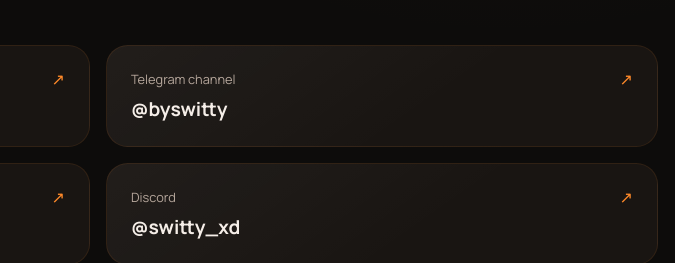
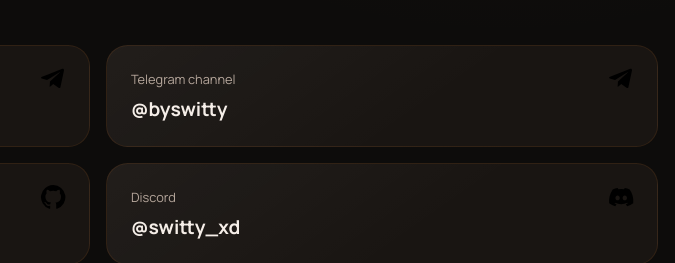
Before and after one commit to swittyy/SwitSite, an Astro site: page /SwitSite/contacts in a window 1280 px wide. Shown: the part 408-671 px from the top of the page, 542-1217 px from the left. Built offline with nearby package versions, Linux system fonts and the light colour scheme; Astro itself is replaced by a stand-in of ours.

Commit message:
style: use social brand icons in contacts

```diff
--- a/src/pages/contacts.astro
+++ b/src/pages/contacts.astro
@@ -7,10 +7,10 @@ import BaseLayout from "@layouts/BaseLayout.astro";
     <h1>Контакты<span>.</span></h1>
     <p>Если хочешь что-то обсудить, предложить идею или просто поболтать — вот где меня найти.</p>
     <div class="contact-grid">
-      <a class="contact surface" href="https://t.me/switty_xd" target="_blank" rel="noreferrer"><span>Telegram</span><strong>@switty_xd</strong><span class="arrow">↗</span></a>
-      <a class="contact surface" href="https://t.me/byswitty" target="_blank" rel="noreferrer"><span>Telegram channel</span><strong>@byswitty</strong><span class="arrow">↗</span></a>
-      <a class="contact surface" href="https://github.com/swittyy" target="_blank" rel="noreferrer"><span>GitHub</span><strong>@swittyy</strong><span class="arrow">↗</span></a>
-      <a class="contact surface" href="https://discord.com/users/1569635234910314627" target="_blank" rel="noreferrer"><span>Discord</span><strong>@switty_xd</strong><span class="arrow">↗</span></a>
+      <a class="contact surface" href="https://t.me/switty_xd" target="_blank" rel="noreferrer"><span>Telegram</span><strong>@switty_xd</strong><span class="contact-brand" aria-hidden="true"><svg viewBox="0 0 24 24"><path d="M21.8 4.2 18.6 19c-.24 1.05-.86 1.31-1.74.82l-4.82-3.55-2.32 2.23c-.26.26-.48.48-.98.48l.35-4.9 8.92-8.06c.39-.35-.09-.55-.61-.2L6.38 12.8l-4.7-1.47c-1.02-.32-1.04-1.02.21-1.51L20.3 2.6c.86-.32 1.62.21 1.5 1.6Z"/></svg></span></a>
+      <a class="contact surface" href="https://t.me/byswitty" target="_blank" rel="noreferrer"><span>Telegram channel</span><strong>@byswitty</strong><span class="contact-brand" aria-hidden="true"><svg viewBox="0 0 24 24"><path d="M21.8 4.2 18.6 19c-.24 1.05-.86 1.31-1.74.82l-4.82-3.55-2.32 2.23c-.26.26-.48.48-.98.48l.35-4.9 8.92-8.06c.39-.35-.09-.55-.61-.2L6.38 12.8l-4.7-1.47c-1.02-.32-1.04-1.02.21-1.51L20.3 2.6c.86-.32 1.62.21 1.5 1.6Z"/></svg></span></a>
+      <a class="contact surface" href="https://github.com/swittyy" target="_blank" rel="noreferrer"><span>GitHub</span><strong>@swittyy</strong><span class="contact-brand" aria-hidden="true"><svg viewBox="0 0 24 24"><path d="M12 .9a11.1 11.1 0 0 0-3.51 21.63c.56.1.76-.24.76-.54v-2.1c-3.1.67-3.76-1.32-3.76-1.32-.5-1.29-1.24-1.63-1.24-1.63-1.01-.69.08-.68.08-.68 1.12.08 1.71 1.15 1.71 1.15 1 1.7 2.62 1.21 3.26.92.1-.72.39-1.21.71-1.49-2.48-.28-5.09-1.24-5.09-5.52 0-1.22.44-2.22 1.15-3-.12-.28-.5-1.42.11-2.96 0 0 .94-.3 3.05 1.15a10.6 10.6 0 0 1 5.55 0c2.11-1.45 3.05-1.15 3.05-1.15.61 1.54.23 2.68.11 2.96.72.78 1.15 1.78 1.15 3 0 4.29-2.62 5.24-5.11 5.51.4.35.76 1.03.76 2.08v3.08c0 .3.2.65.77.54A11.1 11.1 0 0 0 12 .9Z"/></svg></span></a>
+      <a class="contact surface" href="https://discord.com/users/1569635234910314627" target="_blank" rel="noreferrer"><span>Discord</span><strong>@switty_xd</strong><span class="contact-brand" aria-hidden="true"><svg viewBox="0 0 24 24"><path d="M19.7 5.1a18.2 18.2 0 0 0-4.5-1.4l-.56 1.14a16.8 16.8 0 0 0-5.28 0L8.8 3.7a18.2 18.2 0 0 0-4.5 1.4C1.45 9.3.68 13.4 1.06 17.45a18.3 18.3 0 0 0 5.52 2.8l1.19-1.94a11.9 11.9 0 0 1-1.87-.9l.46-.36a13 13 0 0 0 11.28 0l.46.36c-.6.36-1.23.66-1.88.9l1.2 1.94a18.3 18.3 0 0 0 5.52-2.8c.45-4.7-.77-8.76-3.24-12.35ZM8.73 14.8c-1.08 0-1.97-.98-1.97-2.18s.87-2.18 1.97-2.18 1.98.98 1.97 2.18c0 1.2-.87 2.18-1.97 2.18Zm6.54 0c-1.08 0-1.97-.98-1.97-2.18s.87-2.18 1.97-2.18 1.98.98 1.97 2.18c0 1.2-.87 2.18-1.97 2.18Z"/></svg></span></a>
     </div>
   </section>
 </BaseLayout>
@@ -24,6 +24,6 @@ import BaseLayout from "@layouts/BaseLayout.astro";
   a.contact:hover { transform: translateY(-3px); border-color: var(--accent); }
   .contact > span:first-child, .contact small { color: var(--muted); font-size: .8rem; }
   .contact strong { font-size: 1.2rem; }
-  .arrow { position: absolute; top: 1.4rem; right: 1.5rem; color: var(--accent); }
+  .contact-brand { position: absolute; top: 1.3rem; right: 1.4rem; display: grid; place-items: center; width: 1.65rem; height: 1.65rem; color: var(--accent); }\n  .contact-brand svg { display: block; width: 100%; height: 100%; fill: currentColor; }
   @media (max-width: 600px) { .contact-grid { grid-template-columns: 1fr; } }
 </style>
```
